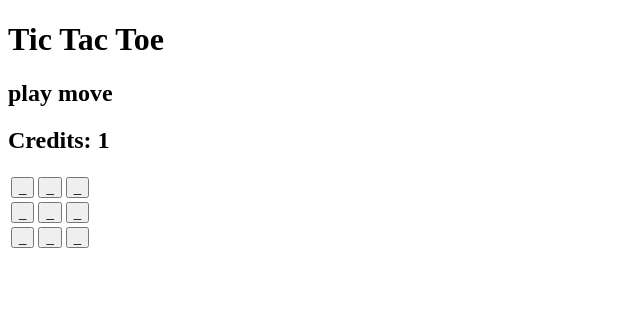
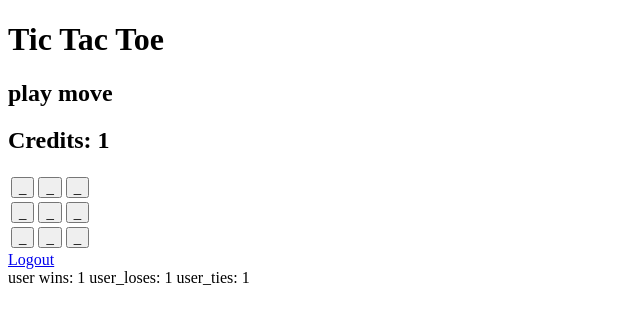
Before and after one commit to Arthemyst/tic_tac_toe_flask_app, a Flask app: page /game in a window 1280 px wide. Shown: the top 324 px of the page, without its empty margins (0-640 px from the left). Run offline with Flask 3, Linux system fonts and the light colour scheme; the visitor is signed in with stand-in values (Sample User, id 1); tables that the repository leaves empty hold one stand-in row (values such as "Sample post").

Commit message:
Used formatter. Added stats to game page and fixed issues with game logic.

```diff
--- a/requirements.txt
+++ b/requirements.txt
@@ -2,3 +2,4 @@ flask
 flask_sqlalchemy
 psycopg2-binary
 django-environ
+flask_bootstrap
--- a/src/app.py
+++ b/src/app.py
@@ -1,5 +1,4 @@
 from flask import Flask, make_response, render_template, request, redirect, url_for, session
-
 from tic_tac_toe_game.ai.negamax import Negamax
 from tic_tac_toe_game.player import AIPlayer, HumanPlayer
 from tic_tac_toe_game.tic_tac_toe import TicTacToe
@@ -53,7 +52,7 @@ def login():
         username = request.form['username']
         password = request.form['password']
         user = User.query.filter_by(username=username).first()
-        user.credits = 10
+        user.credits, user.wins, user.loses, user.ties = 10, 0, 0, 0
         db.session.commit()
         if user and user.password == password:
             session['username'] = request.form['username']
@@ -85,7 +84,8 @@ def play_game():
             ai_move = game.get_move()
             game.play_move(ai_move)
     if "reset" in request.form:
-        user.credits -= 3
+        if user.credits > 2:
+            user.credits -= 3
         db.session.commit()
         game.board = [0 for i in range(9)]
     if "credits" in request.form:
@@ -98,12 +98,24 @@ def play_game():
         game_msg = msg[0]
         points = msg[1]
         user.credits += points
+        result = msg[2]
+        if result == 0:
+            user.ties += 1
+        elif result == 1:
+            user.loses += 1
+        elif result == 2:
+            user.wins += 1
         db.session.commit()
     else:
         game_msg = "play move"
-    if user.credits < 3 and game.is_over():
+    if user.credits > 0 and user.credits < 3 and game.is_over():
         return redirect(url_for('logout'))
-    response = make_response(render_template("game.html", game=game, msg=game_msg, user_credits=user.credits))
+
+    user_wins = user.wins
+    user_loses = user.loses
+    user_ties = user.ties
+
+    response = make_response(render_template("game.html", game=game, msg=game_msg, user_credits=user.credits, user_wins=user_wins, user_loses=user_loses, user_ties=user_ties))
     c = ",".join(map(str, game.board))
     response.set_cookie("game_board", c)
     return response
--- a/src/templates/game.html
+++ b/src/templates/game.html
@@ -31,6 +31,15 @@
         <button type="submit" name="credits">Buy 10 credits!</button>
         {% endif %}
     </form>
+    <div>
+        <a class="button" href="{{ url_for('logout') }}">Logout</a>
+    </div>
+    <div>
+        user wins: {{ user_wins }}
+        user_loses: {{ user_loses }}
+        user_ties: {{ user_ties }}
+
+    </div>
 </body>
 
 </html>
--- a/src/templates/index.html
+++ b/src/templates/index.html
@@ -9,6 +9,10 @@
 
 <body>
     <h1>This is a Flask App containerised with Docker</h1>
+    <div>
+        <a class="button" href="{{ url_for('register') }}">Register</a>
+        <a class="button" href="{{ url_for('login') }}">Login</a>
+    </div>
 </body>
 
 </html>
--- a/src/tic_tac_toe_game/tic_tac_toe.py
+++ b/src/tic_tac_toe_game/tic_tac_toe.py
@@ -56,7 +56,7 @@ class TicTacToe(TwoPlayerGame):
 
     def winner(self):
         if self.lose(who=2):
-            return ("Computer wins!", 0)
+            return ("Computer wins!", 0, 1)
         if self.lose(who=1):
-            return ("You win, you receive 4 credits!", 4)
-        return ("Tie, play again!",0)
+            return ("You win, you receive 4 credits!", 4, 2)
+        return ("Tie, play again!",0, 0)
```
Also changed, not shown: src/templates/_game_over.html (added).
